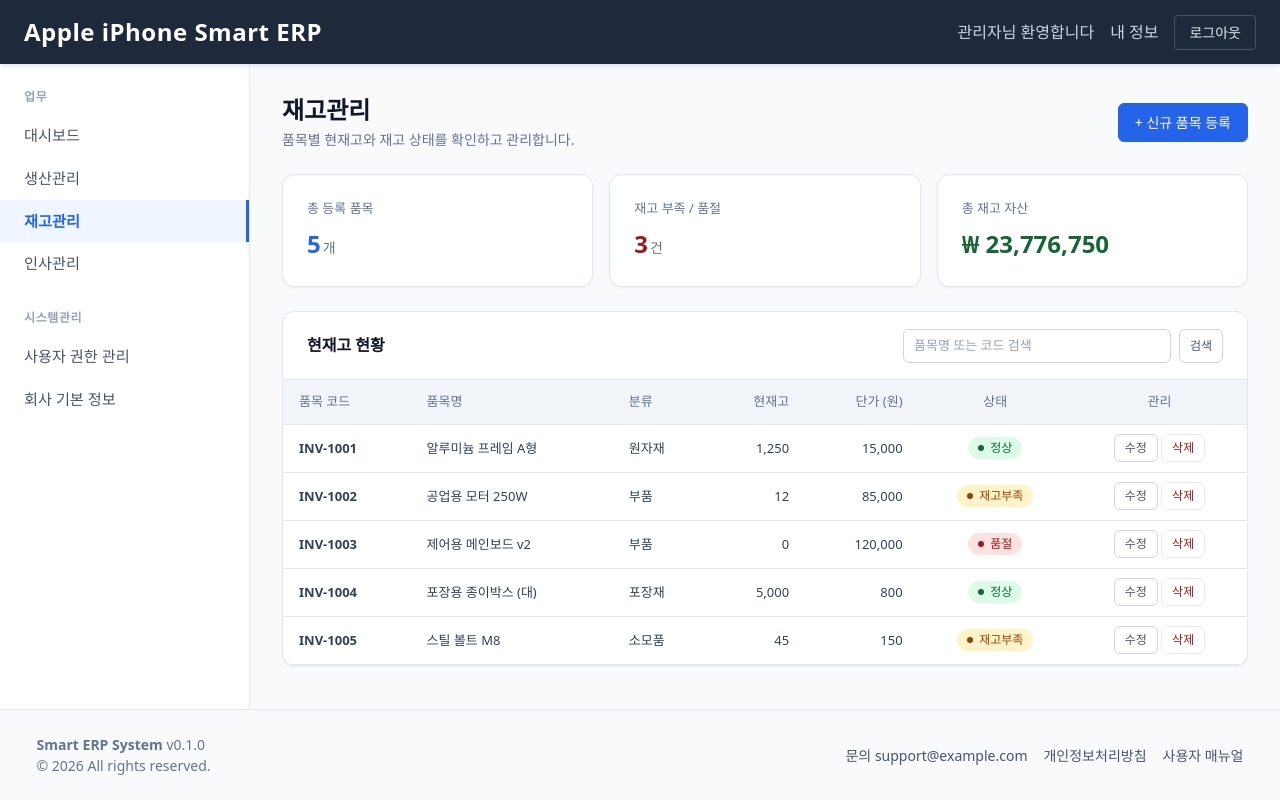
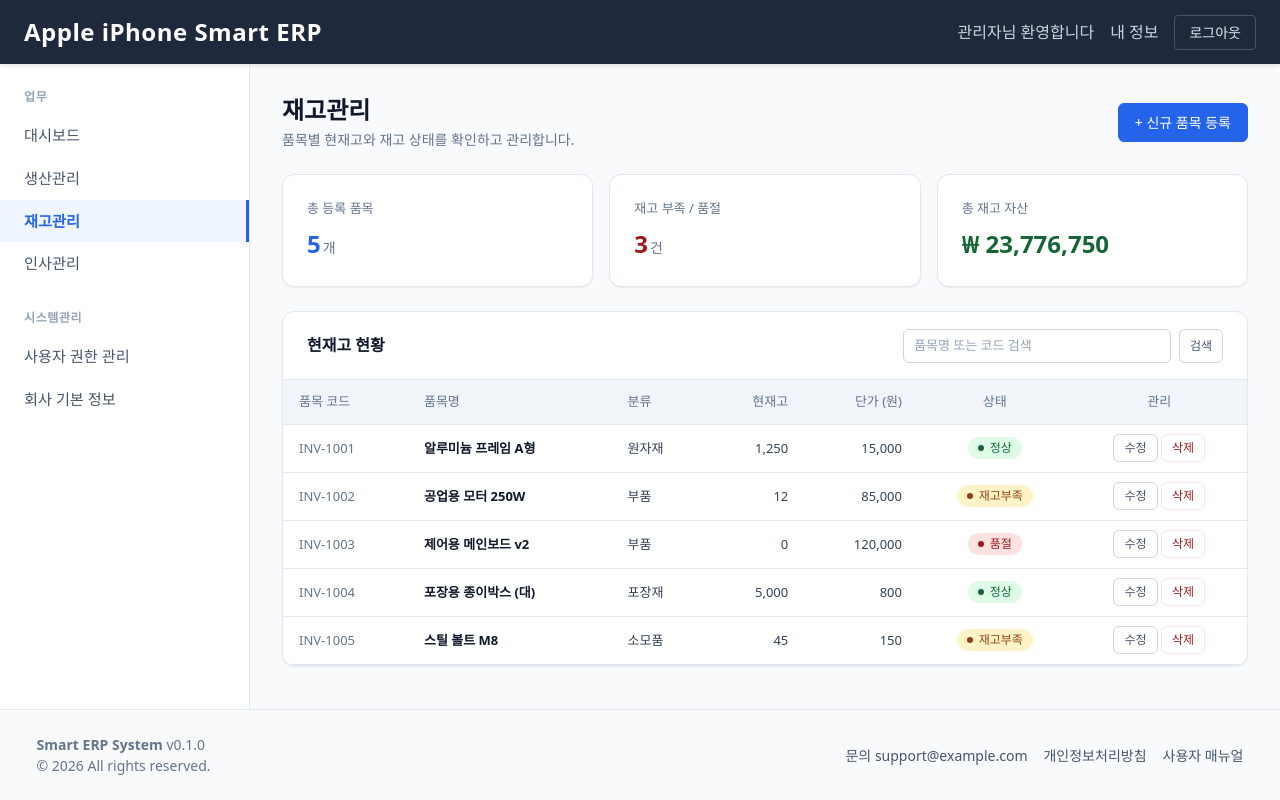
Before and after one commit to HKSEV/erp, a Next.js app in the folder erp-frontend/: page /dashboard/inventory in a window 1280 px wide. Built offline with nearby package versions, Linux system fonts and the light colour scheme; a web font is replaced by a local one.

Commit message:
20261029_표 코드·이름 열 강조 규칙 통일 (코드는 회색, 이름은 굵게)

```diff
--- a/erp-frontend/src/app/dashboard/hr/page.tsx
+++ b/erp-frontend/src/app/dashboard/hr/page.tsx
@@ -62,8 +62,8 @@
   };
 
   const columns: Column<Employee>[] = [
-    {key: "id", header: "사번"},
-    {key: "name", header: "이름", render: (emp) => <strong>{emp.name}</strong>},
+    {key: "id", header: "사번", variant: "code"},
+    {key: "name", header: "이름", variant: "primary"},
     {key: "department", header: "부서"},
     {key: "role", header: "직급/직책"},
     {key: "status", header: "상태", align: "center", render: (emp) => (
--- a/erp-frontend/src/app/dashboard/inventory/page.tsx
+++ b/erp-frontend/src/app/dashboard/inventory/page.tsx
@@ -70,8 +70,8 @@
   };
 
   const columns: Column<InventoryItem>[] = [
-    {key: "id", header: "품목 코드", render: (item) => <strong>{item.id}</strong>},
-    {key: "name", header: "품목명"},
+    {key: "id", header: "품목 코드", variant: "code"},
+    {key: "name", header: "품목명", variant: "primary"},
     {key: "category", header: "분류"},
     {key: "stock", header: "현재고", align: "right", render: (item) => item.stock.toLocaleString()},
     {key: "unitPrice", header: "단가 (원)", align: "right", render: (item) => item.unitPrice.toLocaleString()},
--- a/erp-frontend/src/app/dashboard/production/page.tsx
+++ b/erp-frontend/src/app/dashboard/production/page.tsx
@@ -124,8 +124,8 @@
   );
 
   const columns: Column<ProductionOrder>[] = [
-    {key: "id", header: "오더 번호", render: (order) => <strong>{order.id}</strong>},
-    {key: "productName", header: "제품명"},
+    {key: "id", header: "오더 번호", variant: "code"},
+    {key: "productName", header: "제품명", variant: "primary"},
     {key: "quantity", header: "수량", align: "right", render: (order) => `${order.quantity.toLocaleString()} 개`},
     {key: "status", header: "상태", align: "center", render: (order) => {
       const badge = getStatusBadge(order.status);
--- a/erp-frontend/src/components/ui/DataTable.tsx
+++ b/erp-frontend/src/components/ui/DataTable.tsx
@@ -8,7 +8,11 @@
   render?: (row: T) => React.ReactNode; // 셀 내용을 직접 그릴 때 (배지, 버튼 등)
   align?: "left" | "center" | "right";  // 숫자는 right
   width?: string;
+  // 셀 강조 규칙: code = 코드·번호(회색, 보통 굵기), primary = 행을 대표하는 이름(굵게)
+  variant?: CellVariant;
 };
+
+export type CellVariant = "default" | "code" | "primary";
 
 interface DataTableProps<T> {
   columns: Column<T>[];
@@ -40,7 +44,7 @@
             rows.map((row) => (
               <tr key={rowKey(row)}>
                 {columns.map((col) => (
-                  <Td key={col.key} $align={col.align ?? "left"}>
+                  <Td key={col.key} $align={col.align ?? "left"} $variant={col.variant ?? "default"}>
                     {col.render ? col.render(row) : String((row as Record<string, unknown>)[col.key] ?? "")}
                   </Td>
                 ))}
@@ -77,13 +81,19 @@
   border-bottom: 1px solid ${({theme}) => theme.colors.border};
   white-space: nowrap;
 `;
-const Td = styled.td<{$align: Align}>`
+const Td = styled.td<{$align: Align; $variant: CellVariant}>`
   height: 48px;
   padding: 0 ${({theme}) => theme.space.lg};
   text-align: ${({$align}) => $align};
-  color: ${({theme}) => theme.colors.textBody};
+  color: ${({theme, $variant}) =>
+    $variant === "code" ? theme.colors.textMuted
+    : $variant === "primary" ? theme.colors.textStrong
+    : theme.colors.textBody};
+  font-weight: ${({theme, $variant}) =>
+    $variant === "primary" ? theme.font.weight.bold : theme.font.weight.regular};
   border-bottom: 1px solid ${({theme}) => theme.colors.border};
-  font-variant-numeric: ${({$align}) => ($align === "right" ? "tabular-nums" : "normal")};
+  // 숫자 열과 코드 열은 자릿수를 맞춰 세로로 비교하기 쉽게
+  font-variant-numeric: ${({$align, $variant}) => ($align === "right" || $variant === "code" ? "tabular-nums" : "normal")};
   // 셀 안에서 줄바꿈하지 않고, 표가 넓으면 ScrollArea가 가로 스크롤
   white-space: nowrap;
 `;
--- a/erp-frontend/src/components/ui/index.ts
+++ b/erp-frontend/src/components/ui/index.ts
@@ -10,6 +10,6 @@
 export type { ButtonVariant, ButtonSize } from "./Button";
 export { default as SearchBar } from "./SearchBar";
 export { default as DataTable } from "./DataTable";
-export type { Column } from "./DataTable";
+export type { Column, CellVariant } from "./DataTable";
 export { default as ProgressBar } from "./ProgressBar";
 export { default as TextField, FormStack } from "./TextField";
```
Also changed, not shown: erp-frontend/src/components/ui/README.md.
